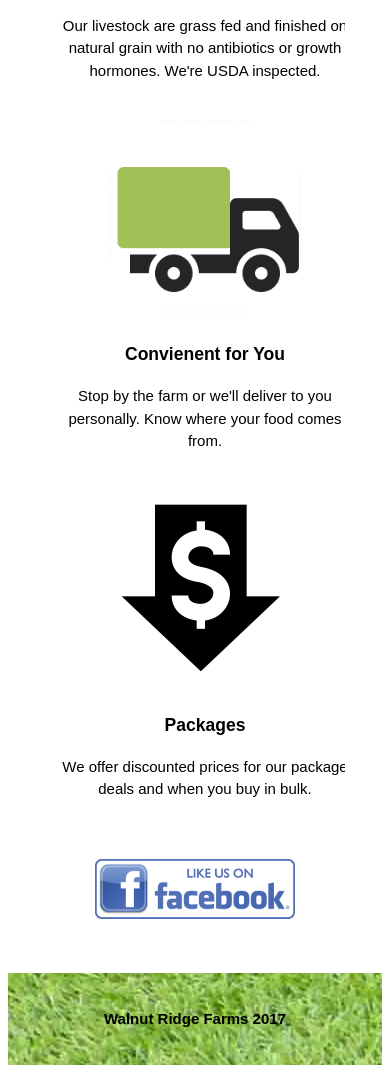
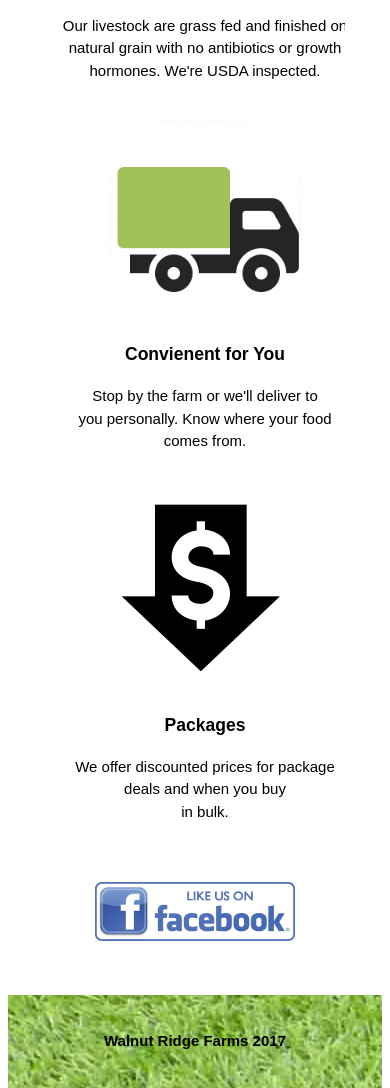
Before and after one commit to rynansmith/walnut-ridge, a plain HTML site: page index.html in a window 390 px wide. Shown: the part 1392-2480 px from the top of the page. Drawn offline with Linux system fonts and the light colour scheme.

Commit message:
Add files via upload

```diff
--- a/index.html
+++ b/index.html
@@ -10,6 +10,7 @@
 
     <title>Walnut Ridge Farms | Welcome</title>
   </head>
+
   <body>
     <header>
       <div class="container">
@@ -34,7 +35,7 @@ Morristown, Tennessee 37813 | (423) 258-4306</h1>
       </div>
     </section>
 
-      <section id="boxes">
+    <section id="promises" class="boxes">
       <div class="container">
         <div class="box">
           <img src="./img/cow_face.png">
@@ -44,12 +45,12 @@ Morristown, Tennessee 37813 | (423) 258-4306</h1>
         <div class="box">
           <img src="./img/small_truck.png">
           <h3>Convienent for You</h3>
-            <p>Stop by the farm or we'll deliver to you personally. Know where your food comes from.</p>
+          <p>Stop by the farm or we'll deliver to <br> you personally. Know where your food comes from.</p>
         </div>
         <div class="box">
           <img src="./img/low_price.png">
           <h3>Packages</h3>
-            <p>We offer discounted prices for our package deals and when you buy in bulk.</p>
+          <p>We offer discounted prices for package deals and when you buy <br> in bulk.</p>
         </div>
       </div>
     </section>
@@ -64,7 +65,8 @@ Morristown, Tennessee 37813 | (423) 258-4306</h1>
   data-href="https://www.facebook.com/walnutridgefarm1"
   data-width="340"
   data-hide-cover="false"
-  data-show-facepile="true"></div>
+  data-show-facepile="true">
+      </div>
 
       <footer>
         <p>Walnut Ridge Farms 2017</p>
--- a/style.css
+++ b/style.css
@@ -108,12 +108,12 @@ header a:hover{
 }
 
  /* Boxes */
-#boxes {
+.boxes {
   margin-top: 20px;
   padding-left: 0px;
 }
 
-#boxes .box{
+.boxes .box{
   float: left;
   width: 30%;
   padding: 10px;
@@ -209,17 +209,21 @@ footer {
   header nav,
   header nav li,
   #packages .box img,
-  #boxes .box{
+  .boxes .box{
     float: none;
     text-align: center;
     width: 100%;
   }
 
+  /*#promises {
+    width: 100%;
+    border-right: 100%;
+  }*/
+
   #deal2 {
     width: 100%;
     height: 100%;
     font-size: 90%;
-    margin-top: 5%;
   }
 
   #about {
```
Also changed, not shown: about.html (+2 -2 lines), prices.html (+4 -4 lines). Lines whose indentation alone changed are shown as unchanged.
